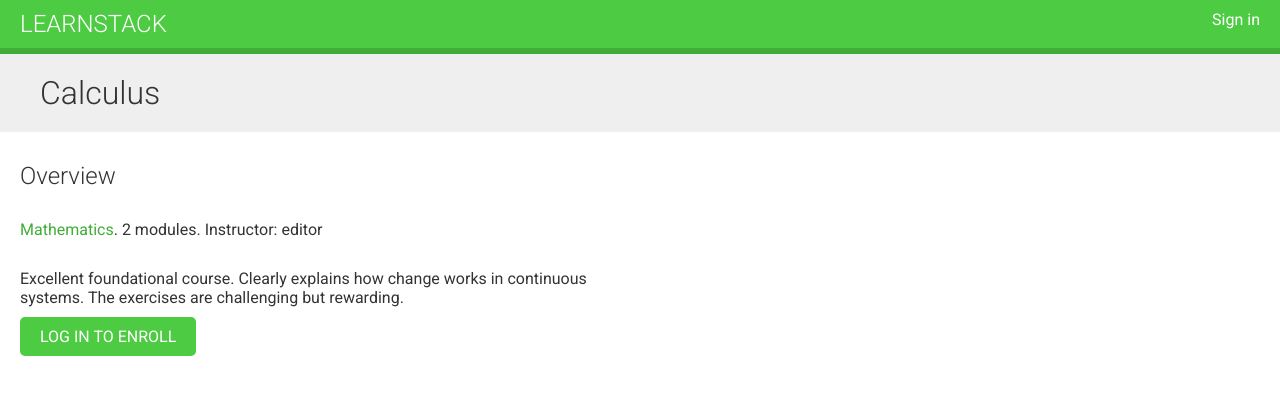
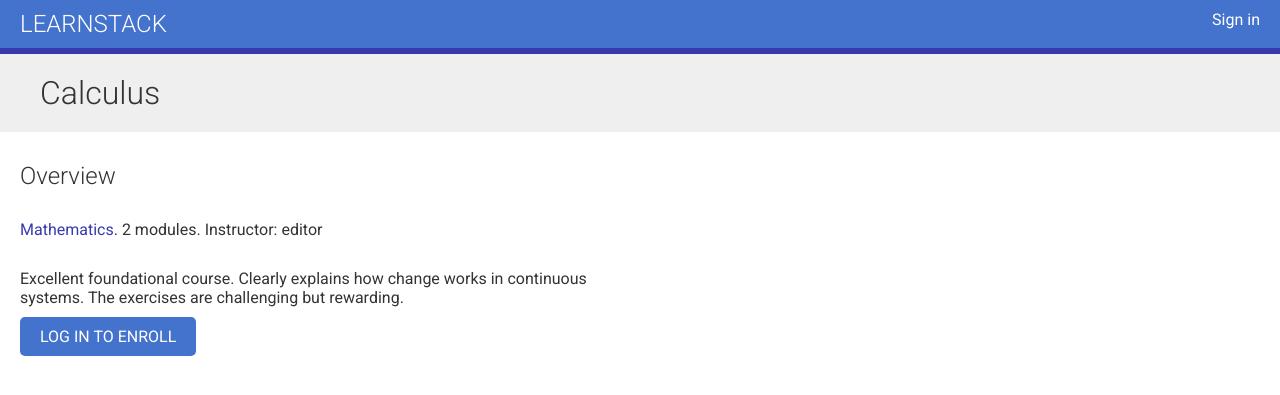
Before and after one commit to MuhutDil/LearnStack, a Django app: page /course/calculus/ in a window 1280 px wide. Shown: the top 395 px of the page. Run offline with Django 5.2, Linux system fonts and the light colour scheme; data comes from the database, SQL or seed files in the repository.

Commit message:
Change main color

```diff
--- a/static/css/base.css
+++ b/static/css/base.css
@@ -8,7 +8,7 @@ body {
 }
 
 a {
-    color:#3fad37;
+    color:#3739ad;
     text-decoration:none;
 }
 
@@ -48,10 +48,10 @@ h1 {
 }
 
 #header {
-    background:#4dcc43;
+    background:#4373cc;
     overflow:auto;
     padding:10px 20px;
-    border-bottom:6px solid #3fad37;
+    border-bottom:6px solid #3739ad;
 }
 
 #header .logo {
@@ -133,7 +133,7 @@ h1 {
 }
 
 .contents ul a:hover {
-    color:#4dcc43;
+    color:#4373cc;
     cursor:move;
 }
 
@@ -185,7 +185,7 @@ select {
 
 input[type=submit], a.button {
     border-radius:5px;
-    background:#4dcc43;
+    background:#4373cc;
     color:#fff;
     font-size:16px;
     text-transform:uppercase;
@@ -195,13 +195,13 @@ input[type=submit], a.button {
 }
 
 a.secondary-button {
-    border:3px solid #4dcc43;
+    border:3px solid #4373cc;
     padding:10px 20px;
     margin:10px 0;
 }
 
 input[type=submit]:hover, a.button:hover {
-    background:#3fad37;
+    background:#3739ad;
 }
 
 ul#course-modules {
@@ -245,7 +245,7 @@ ul#course-modules li:hover {
 }
 
 #module-contents input[type=submit] {
-    color:#3fad37;
+    color:#4373cc;
     background:none;
     margin:-20px 0 0;
     padding:0;
```
